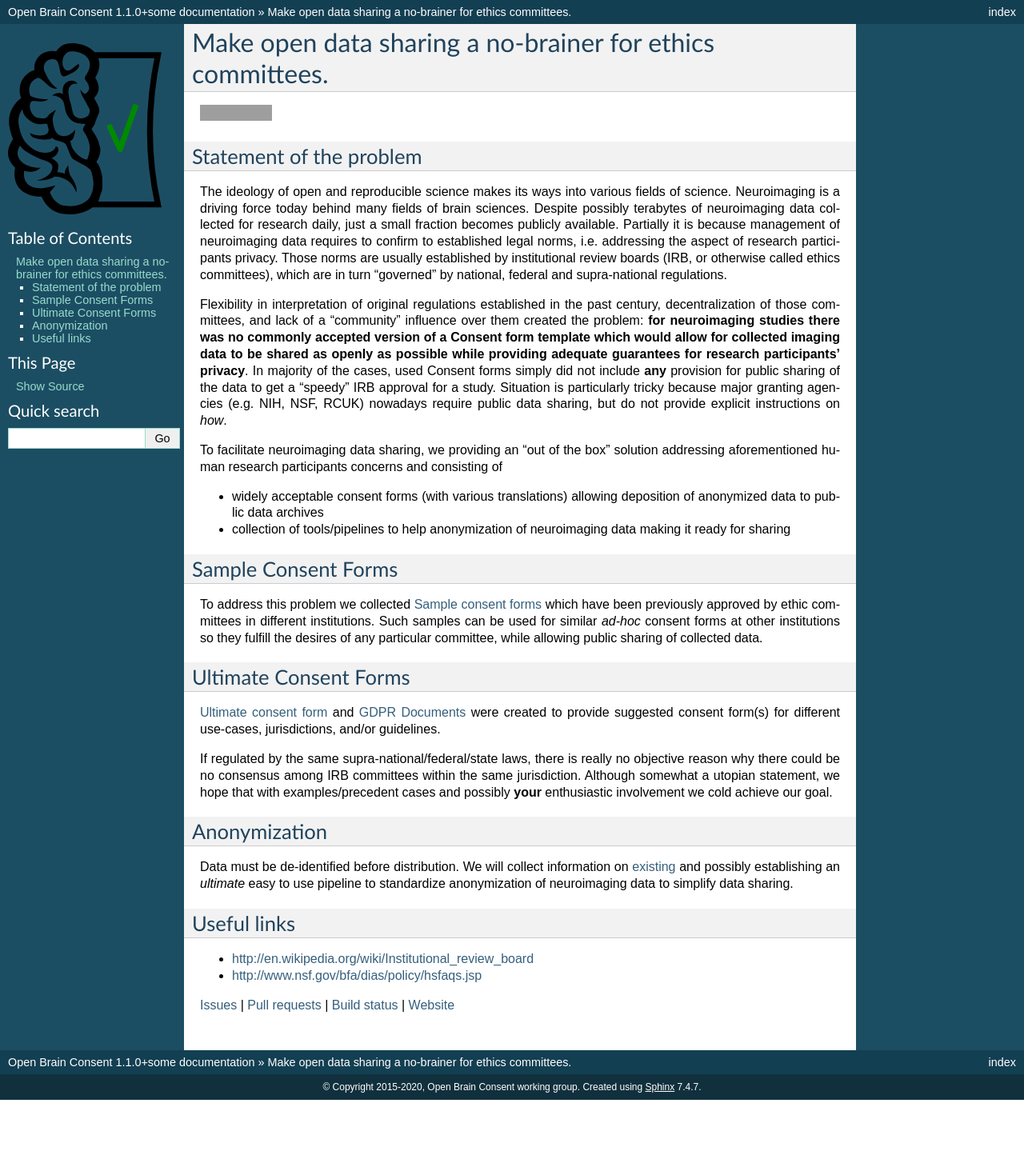
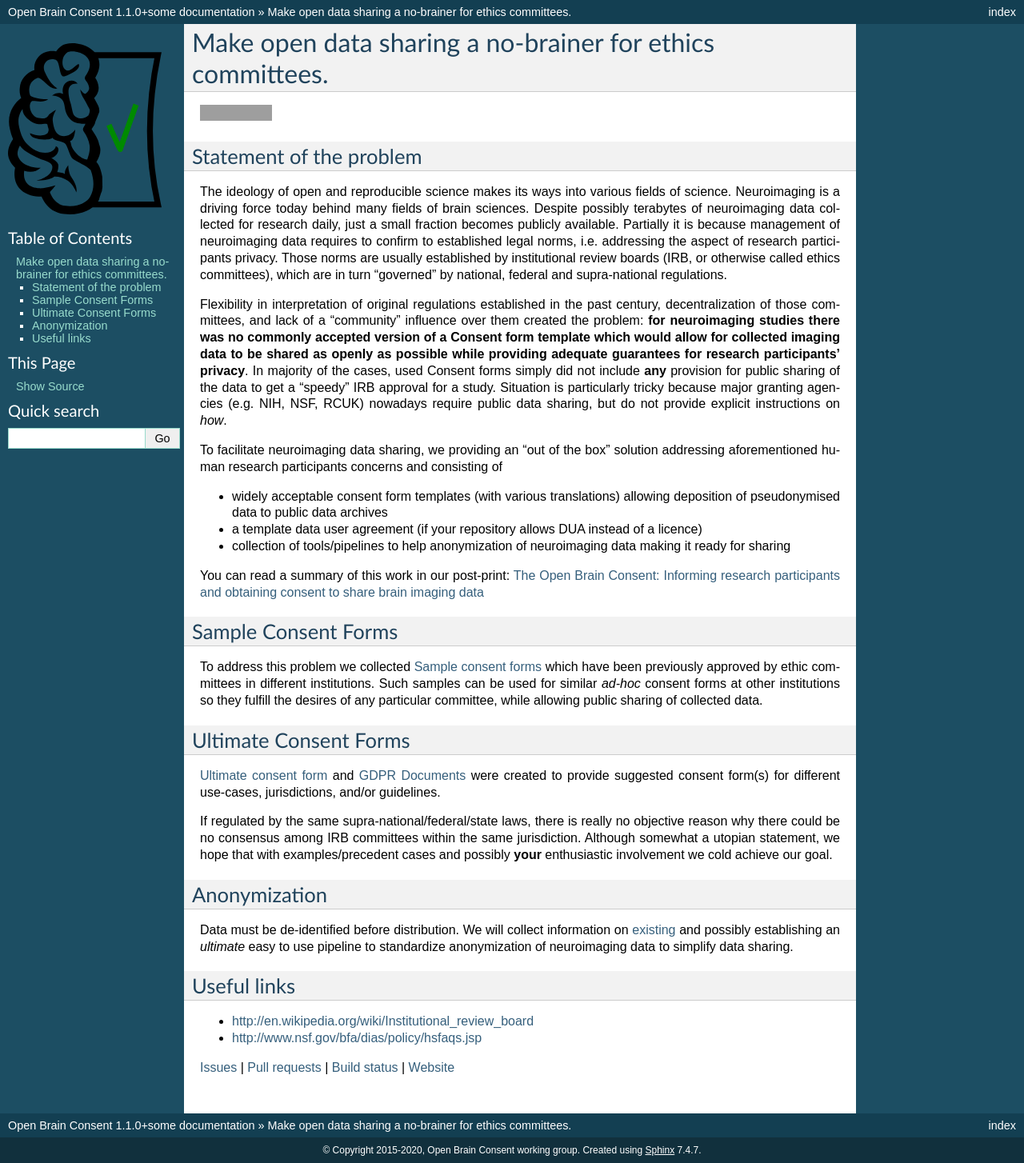
Before and after one commit to con/open-brain-consent, a Sphinx documentation site: the page built from docs/source/README.rst, in a window 1280 px wide. Shown: the whole page at 80% size. Built offline with Sphinx 7.4.7, drawn with Linux system fonts in a browser that asks for light colours; before the commit the page ends 1375 px from its top, so only the background shows below that; grey boxes are pictures that could not be loaded.

Commit message:
reference publications

```diff
--- a/docs/source/README.rst
+++ b/docs/source/README.rst
@@ -34,12 +34,15 @@ To facilitate neuroimaging data sharing, we providing an "out of
 the box" solution addressing aforementioned human research participants
 concerns and consisting of
 
-- widely acceptable consent forms (with various translations) allowing
-  deposition of anonymized data to public data archives
+- widely acceptable consent form templates (with various translations) allowing
+  deposition of pseudonymised data to public data archives
+
+- a template data user agreement (if your repository allows DUA instead of a licence)
 
 - collection of tools/pipelines to help anonymization of neuroimaging
   data making it ready for sharing
 
+You can read a summary of this work in our post-print: `The Open Brain Consent: Informing research participants and obtaining consent to share brain imaging data <https://psyarxiv.com/f6mnp/>`_
 
 Sample Consent Forms
 ====================
--- a/docs/source/contribute.rst
+++ b/docs/source/contribute.rst
@@ -56,6 +56,8 @@ Contact information
 Acknowledgement
 ===============
 
+When using our template forms, you can mention that your ethics followed the OBC recommendations: Open Brain Consent working group (2021). The Open Brain Consent: Informing research participants and obtaining consent to share brain imaging data. Human Brain Mapping, 1-7 https://doi.org/10.1002/hbm.25351.
+
 Tackling these challenges requires diverse types of contributions.
 Every contribution is very welcomed and we try to acknowledge as many as we can.
 For our repository, the `allcontributors bot`_ recognizes the contributors to this initiative - be this in the form of feedback, further content, in-person discussions, review, maintenance or many more `contribution types <https://allcontributors.org/docs/en/emoji-key>`_.
```
